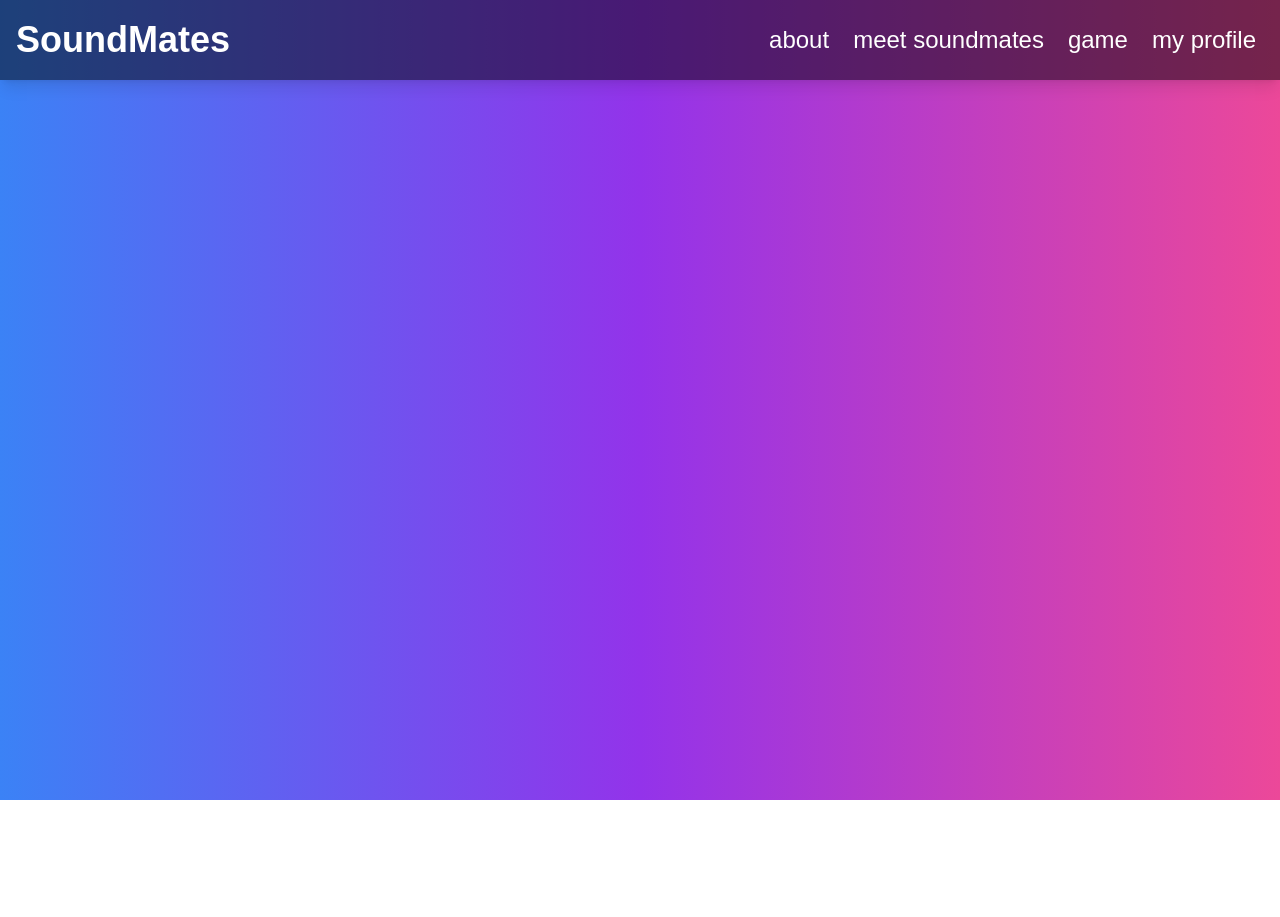
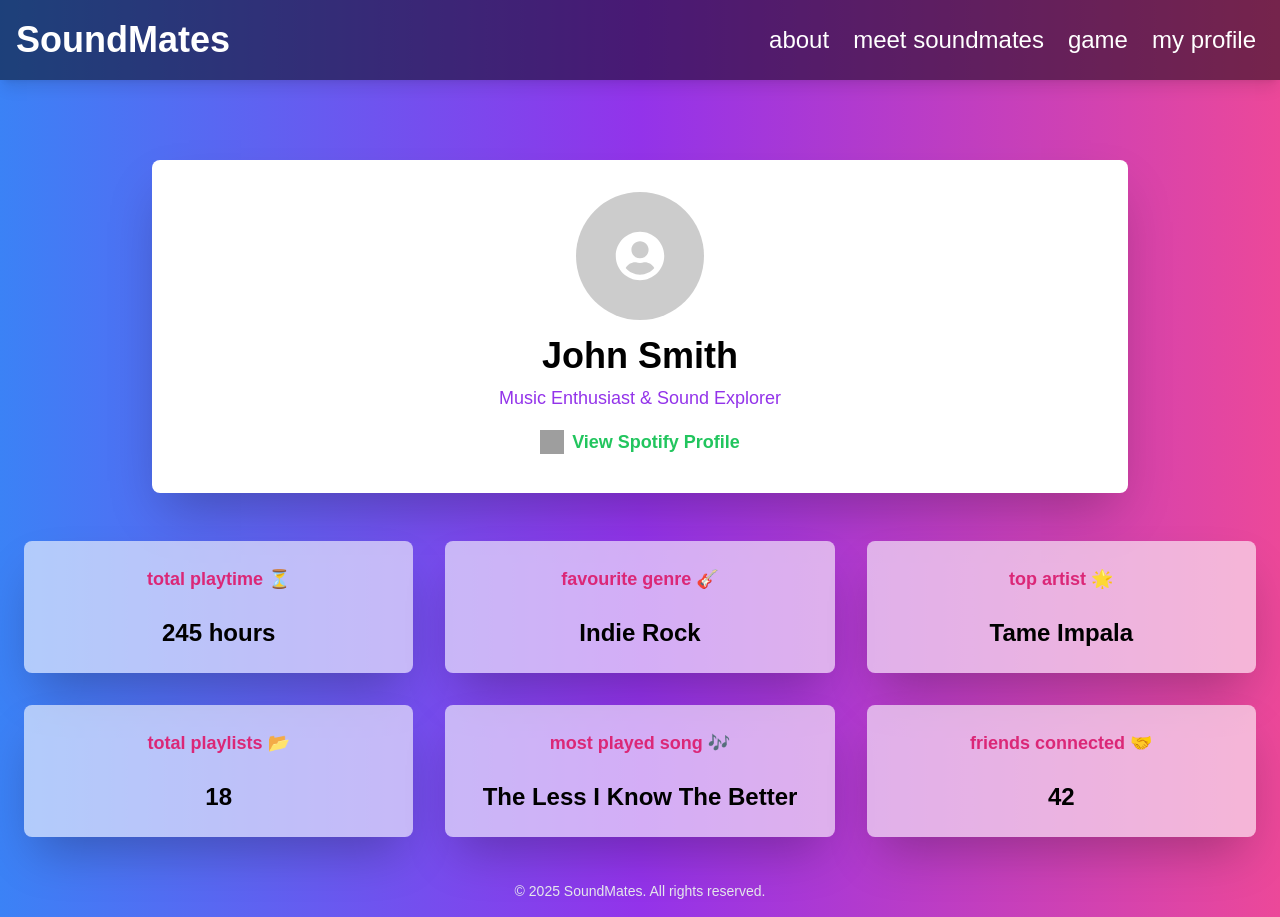
Before and after one commit to AhmedJader/SoundMates, a Next.js app: page /profile in a window 1280 px wide. Before the commit the page ends 800 px from the top, so only its background shows below. Built offline with nearby package versions, Linux system fonts and the light colour scheme; grey boxes are pictures that could not be loaded.

Commit message:
fix stuff

```diff
--- a/src/app/about/page.tsx
+++ b/src/app/about/page.tsx
@@ -50,10 +50,10 @@ const AboutPage = () => {
 
                 <div className="mt-12 text-center">
                     <button
-                        onClick={() => router.push('/features')}
+                        onClick={() => router.push('/profile')}
                         className="px-6 py-3 mt-[-20] bg-green-500 text-white rounded-full hover:bg-green-600 transition"
                     >
-                        Explore Features
+                        Explore Profile
                     </button>
                 </div>
             </section>
--- a/src/app/chat/page.tsx
+++ b/src/app/chat/page.tsx
@@ -1,198 +1,84 @@
 "use client";
 
-import { useState, useEffect, useRef } from "react";
+import React, { useState } from "react";
+import axios from "axios";
 
-export default function Chat() {
-  const [messages, setMessages] = useState([
-    {
-      user: "John Doe",
-      message: "Hello! How are you doing today?",
-      timestamp: "10:15 AM"
-    },
-    {
-      user: "You",
-      message: "I'm doing great, thanks for asking!",
-      timestamp: "10:16 AM"
-    },
-  ]);
-  const [message, setMessage] = useState("");
-  const messageContainerRef = useRef(null);
+// Define the type for message objects
+type Message = {
+  role: "user" | "ai"; // Role can only be "user" or "ai"
+  content: string; // Content is a string
+};
 
-  // Scroll to the bottom when a new message is added
-  useEffect(() => {
-    if (messageContainerRef.current) {
-      messageContainerRef.current.scrollTop = messageContainerRef.current.scrollHeight;
-    }
-  }, [messages]);
+// Array of fake AI names
+const fakeNames = [
+  "Alex", "Jordan", "Taylor", "Casey", "Morgan", "Riley", "Skyler", "Cameron", "Dakota", "Phoenix"
+];
 
-  // Handle new message submission
-  const sendMessage = (e) => {
-    e.preventDefault();
+const Hero = () => {
+  const [messages, setMessages] = useState<Message[]>([]); // Explicitly type the state
+  const [input, setInput] = useState<string>("");
+  const [aiNameIndex, setAiNameIndex] = useState<number>(0); // To cycle through fake names
 
-    if (!message) {
-      alert("Please enter a message");
-      return;
+  const handleSendMessage = async () => {
+    if (input.trim() === "") return;
+
+    const userMessage: Message = { role: "user", content: input };
+
+    try {
+      // Append the user's message and AI response together
+      const response = await axios.post("/api/cohere-chat", { message: input });
+      const aiMessage: Message = {
+        role: "ai",
+        content: response.data.content
+      };
+
+      // Update state with both messages at once
+      setMessages((prev) => [...prev, userMessage, aiMessage]);
+
+      // Cycle through fake names
+      setAiNameIndex((prevIndex) => (prevIndex + 1) % fakeNames.length);
+    } catch (error) {
+      console.error("Error sending message:", error);
+
+      // If there's an error, still update with the user's message
+      setMessages((prev) => [...prev, userMessage]);
     }
 
-    // Add new message to the state
-    const newMessage = {
-      user: "You",
-      message,
-      timestamp: new Date().toLocaleTimeString(),
-    };
-    setMessages([...messages, newMessage]);
-    setMessage(""); // Clear the input field after sending the message
+    setInput(""); // Clear the input field
   };
 
   return (
-    <div className="chat-container">
-      <div className="sidebar bg-gradient-to-r from-blue-500 via-purple-600 to-pink-500 text-white">
-        <h2>Profiles</h2>
-        <ul>
-          <li>John Doe</li>
-          <li>Jane Smith</li>
-          <li>Michael Johnson</li>
-          <li>Emily Davis</li>
-        </ul>
-      </div>
-
-      <div className="chat-box">
-        <h1 className="chat-header">John Doe</h1>
-        <div ref={messageContainerRef} className="messages">
+    <div className="w-full antialiased overflow-x-hidden mx-auto relative z-10 min-h-screen flex flex-col justify-between bg-gradient-to-r from-blue-500 via-purple-600 to-pink-500 text-white">
+      <div className="max-w-lg mx-auto flex flex-col h-full">
+        <h1 className="text-3xl font-bold text-center py-4">Chat AI Tool</h1>
+        <div className="flex-grow bg-white/10 rounded-lg p-4 overflow-y-scroll shadow-lg">
           {messages.map((msg, index) => (
-            <div
-              key={index}
-              className={`message ${msg.user === "You" ? "sent" : "received"}`}
-            >
-              <div className="message-content">
-                <strong>{msg.user}: </strong>{msg.message}
-              </div>
-              <span className="timestamp">{msg.timestamp}</span>
+            <div key={index} className="mb-4">
+              <p className={`font-semibold ${msg.role === "user" ? "text-blue-200" : "text-green-200"}`}>
+                {msg.role === "user" ? "You" : fakeNames[aiNameIndex]}:
+              </p>
+              <p className="mt-1">{msg.content}</p>
             </div>
           ))}
         </div>
-        <form onSubmit={sendMessage} className="message-form">
-          <textarea
-            placeholder="Type a message..."
-            value={message}
-            onChange={(e) => setMessage(e.target.value)}
-            required
+        <div className="mt-4 flex gap-2">
+          <input
+            type="text"
+            value={input}
+            onChange={(e) => setInput(e.target.value)}
+            placeholder="Type your message here..."
+            className="flex-grow px-4 py-2 rounded-md border border-white/20 bg-white/20 text-white placeholder-white/70 focus:outline-none focus:ring focus:ring-purple-400"
           />
-          <button type="submit">Send</button>
-        </form>
+          <button
+            onClick={handleSendMessage}
+            className="px-4 py-2 bg-purple-600 rounded-md text-white font-bold hover:bg-purple-700 transition"
+          >
+            Send
+          </button>
+        </div>
       </div>
-
-      <style jsx>{`
-        .chat-container {
-          display: flex;
-          height: 100vh;
-          background-color: #f8f9fa;
-        }
-        .sidebar {
-          width: 250px;
-          color: white;
-          padding: 20px;
-          display: flex;
-          flex-direction: column;
-          align-items: center;
-          box-shadow: 2px 0 8px rgba(0, 0, 0, 0.1);
-        }
-        .sidebar h2 {
-          color: #fff;
-          font-size: 22px;
-          margin-bottom: 15px;
-        }
-        .sidebar ul {
-          list-style: none;
-          padding: 0;
-        }
-        .sidebar ul li {
-          margin-bottom: 10px;
-          cursor: pointer;
-        }
-        .sidebar ul li:hover {
-          color: #007bff;
-        }
-        .chat-box {
-          flex-grow: 1;
-          padding: 20px;
-          background-color: white;
-          box-shadow: 0 4px 10px rgba(0, 0, 0, 0.1);
-          display: flex;
-          flex-direction: column;
-          justify-content: space-between;
-          height: 100%;
-        }
-        .chat-header {
-          font-size: 28px;
-          font-weight: bold;
-          margin-bottom: 20px;
-          color: #495057;
-          text-align: center;
-        }
-        .messages {
-          flex-grow: 1;
-          overflow-y: auto;
-          padding-right: 15px;
-          margin-bottom: 20px;
-          display: flex;
-          flex-direction: column;
-          gap: 15px;
-        }
-        .message {
-          display: flex;
-          flex-direction: column;
-          padding: 12px;
-          border-radius: 10px;
-          box-shadow: 0 3px 5px rgba(0, 0, 0, 0.05);
-          position: relative;
-          max-width: 80%;
-        }
-        .sent {
-          align-self: flex-end;
-          background-color: #d4edda;
-        }
-        .received {
-          align-self: flex-start;
-          background-color: #f8d7da;
-        }
-        .message-content {
-          font-size: 16px;
-          line-height: 1.4;
-        }
-        .timestamp {
-          font-size: 12px;
-          color: #868e96;
-          margin-top: 5px;
-          text-align: right;
-        }
-        .message-form {
-          display: flex;
-          flex-direction: column;
-          gap: 15px;
-          padding: 10px;
-          align-items: center;
-        }
-        .message-form textarea {
-          width: 100%;
-          padding: 12px;
-          font-size: 16px;
-          border-radius: 8px;
-          border: 1px solid #ccc;
-        }
-        .message-form button {
-          padding: 12px 20px;
-          background: #007bff;
-          color: white;
-          border: none;
-          border-radius: 8px;
-          cursor: pointer;
-          transition: background-color 0.3s ease;
-        }
-        .message-form button:hover {
-          background: #0056b3;
-        }
-      `}</style>
     </div>
   );
-}
+};
+
+export default Hero;
--- a/src/app/profile/page.tsx
+++ b/src/app/profile/page.tsx
@@ -14,32 +14,20 @@ interface Profile {
 
 interface Artist {
   name: string;
-  genres: string[];
   images: Array<{ url: string }>;
   id: string;
 }
 
-interface FakeProfile {
+interface Track {
   name: string;
-  avatar: string;
-  spotifyProfile: string;
-  bio: string;
-  stats: Array<{ title: string; value: string }>;
-}
-
-const firstNames = ['Alex', 'Jamie', 'Taylor', 'Jordan', 'Morgan', 'Casey', 'Drew', 'Riley', 'Skyler', 'Parker'];
-const lastNames = ['Smith', 'Johnson', 'Lee', 'Brown', 'Garcia', 'Martinez', 'Davis', 'Lopez', 'Wilson', 'Anderson'];
-
-function getRandomName() {
-  const firstName = firstNames[Math.floor(Math.random() * firstNames.length)];
-  const lastName = lastNames[Math.floor(Math.random() * lastNames.length)];
-  return `${firstName} ${lastName}`;
+  images: Array<{ url: string }>;
+  id: string;
 }
 
 export default function ProfileStats() {
   const [profile, setProfile] = useState<Profile | null>(null);
-  const [topArtists, setTopArtists] = useState<Artist[]>([]);
-  const [fakeProfiles, setFakeProfiles] = useState<FakeProfile[]>([]);
+  const [topArtist, setTopArtist] = useState<Artist | null>(null);
+  const [topTrack, setTopTrack] = useState<Track | null>(null);
 
   useEffect(() => {
     const token = localStorage.getItem('spotify_access_token');
@@ -52,77 +40,127 @@ export default function ProfileStats() {
         },
       })
         .then((response) => response.json())
-        .then((data) => setProfile(data))
+        .then((data) => {
+          setProfile(data); // Set profile data
+        })
         .catch((error) => console.error('Error fetching profile:', error));
 
       // Fetch top artist data
-      fetch('https://api.spotify.com/v1/me/top/artists?limit=10', {
+      fetch('https://api.spotify.com/v1/me/top/artists?limit=1', {
         headers: {
           Authorization: `Bearer ${token}`,
         },
       })
         .then((response) => response.json())
-        .then((data) => setTopArtists(data.items))
-        .catch((error) => console.error('Error fetching top artists:', error));
+        .then((data) => {
+          const artist = data.items[0]; // Assuming the response is an array of artists
+          setTopArtist({
+            name: artist.name,
+            images: artist.images,
+            id: artist.id,
+          });
+        })
+        .catch((error) => console.error('Error fetching top artist:', error));
+
+      // Fetch top track data
+      fetch('https://api.spotify.com/v1/me/top/tracks?limit=1', {
+        headers: {
+          Authorization: `Bearer ${token}`,
+        },
+      })
+        .then((response) => response.json())
+        .then((data) => {
+          const track = data.items[0]; // Assuming the response is an array of tracks
+          setTopTrack({
+            name: track.name,
+            images: track.images,
+            id: track.id,
+          });
+        })
+        .catch((error) => console.error('Error fetching top track:', error));
     } else {
       console.error('No access token found');
     }
   }, []);
 
-  useEffect(() => {
-    if (topArtists.length > 0) {
-      // Deduce common genres
-      const genreCounts: Record<string, number> = {};
-      topArtists.forEach((artist) => {
-        artist.genres.forEach((genre) => {
-          genreCounts[genre] = (genreCounts[genre] || 0) + 1;
-        });
-      });
-
-      const commonGenres = Object.entries(genreCounts)
-        .sort((a, b) => b[1] - a[1])
-        .slice(0, 5)
-        .map(([genre]) => genre);
-
-      // Generate fake profiles
-      const fakeProfiles = Array.from({ length: 5 }).map((_, index) => ({
-        name: getRandomName(),
-        avatar: '', // Placeholder icon or random URL
-        spotifyProfile: `https://open.spotify.com/user/fake_user_${index + 1}`,
-        bio: `Fan of ${commonGenres.join(', ')}`,
-        stats: [
-          { title: 'total playtime ⏳', value: `${Math.floor(Math.random() * 300) + 100} hours` },
-          { title: 'favourite genre 🎸', value: commonGenres[index % commonGenres.length] || 'Unknown' },
-          { title: 'top artist 🌟', value: topArtists[index % topArtists.length]?.name || 'Unknown' },
-          { title: 'total playlists 📂', value: `${Math.floor(Math.random() * 50)}` },
-          { title: 'most played song 🎶', value: topArtists[index % topArtists.length]?.name || 'Unknown' },
-          { title: 'friends connected 🤝', value: `${Math.floor(Math.random() * 100)}` },
-        ],
-      }));
-
-      setFakeProfiles(fakeProfiles);
-    }
-  }, [topArtists]);
+  const dummyData = {
+    name: "John Smith",
+    avatar: "", // Placeholder icon
+    spotifyProfile: "https://open.spotify.com/user/spotify_user_id",
+    bio: "Music Enthusiast & Sound Explorer",
+    stats: [
+      { title: "total playtime ⏳ ", value: "245 hours" },
+      { title: "favourite genre 🎸", value: "Indie Rock" },
+      { title: "top artist 🌟", value: "Tame Impala" },
+      { title: "total playlists 📂", value: "18" },
+      { title: "most played song 🎶", value: "The Less I Know The Better" },
+      { title: "friends connected 🤝", value: "42" }, // Default dummy value for friends connected
+    ],
+  };
 
   return (
     <main className="w-full antialiased overflow-x-hidden mx-auto relative z-10 min-h-screen flex flex-col bg-gradient-to-r from-blue-500 via-purple-600 to-pink-500 text-white">
+      {/* Navbar */}
       <Navbar />
 
+      {/* Profile Section */}
       <section className="pt-20 text-black mt-20 mx-auto w-full max-w-5xl px-6 text-center">
-        {fakeProfiles.map((fakeProfile, index) => (
-          <div key={index} className="bg-white p-8 rounded-lg shadow-2xl mb-8">
-            <h1 className="text-4xl font-bold">{fakeProfile.name}</h1>
-            <p className="text-lg text-purple-600">{fakeProfile.bio}</p>
-            <div className="mt-4">
-              {fakeProfile.stats.map((stat, i) => (
-                <p key={i}>
-                  <strong>{stat.title}</strong>: {stat.value}
-                </p>
-              ))}
-            </div>
+        <div className="bg-white p-8 rounded-lg shadow-2xl">
+          {/* Avatar Section */}
+          <div className="w-32 h-32 mx-auto mb-4" style={{ borderRadius: '50%', backgroundColor: '#ccc', display: 'flex', justifyContent: 'center', alignItems: 'center' }}>
+            {profile && profile.images.length > 0 ? (
+              <img
+                src={profile.images[0]?.url}
+                alt={`${profile.display_name}'s Avatar`}
+                className="w-full h-full rounded-full"
+              />
+            ) : (
+              <FaUserCircle size={50} color="#fff" />
+            )}
+          </div>
+          <h1 className="text-4xl font-bold mb-2">{profile ? profile.display_name : dummyData.name}</h1>
+          <p className="text-lg text-purple-600">{profile ? profile.email : dummyData.bio}</p>
+          <a
+            href={profile ? `https://open.spotify.com/user/${profile.id}` : dummyData.spotifyProfile}
+            target="_blank"
+            rel="noopener noreferrer"
+            className="inline-flex items-center mt-4 text-green-500 hover:text-green-600"
+          >
+            <img
+              src="https://upload.wikimedia.org/wikipedia/commons/8/84/Spotify_icon.svg" // Spotify logo URL
+              alt="Spotify Logo"
+              className="w-6 h-6 mr-2"
+            />
+            <span className="font-semibold text-lg">View Spotify Profile</span>
+          </a>
+        </div>
+      </section>
+
+      {/* Stats Section */}
+      <section className="mt-12 mb-20 w-full max-w-7xl mx-auto px-6 grid grid-cols-1 sm:grid-cols-2 lg:grid-cols-3 gap-8">
+        {dummyData.stats.map((stat, index) => (
+          <div
+            key={index}
+            className="bg-white text-black bg-opacity-60 p-6 rounded-lg shadow-2xl flex flex-col items-center"
+          >
+            <h3 className="text-lg font-bold text-pink-600 mb-6">{stat.title}</h3>
+            <p className="text-2xl font-bold">
+              {stat.title === "friends connected 🤝"
+                ? profile ? profile.followers.total.toString() : stat.value // Use profile.followers.total if available
+                : stat.title === "top artist 🌟"
+                ? topArtist ? topArtist.name : stat.value // Display top artist name if available
+                : stat.title === "most played song 🎶"
+                ? topTrack ? `${topTrack.name} by ${topArtist?.name}` : stat.value // Display top track with artist name
+                : stat.value}
+            </p>
           </div>
         ))}
       </section>
+
+      {/* Footer */}
+      <footer className="absolute bottom-4 text-center w-full text-sm text-gray-200">
+        © {new Date().getFullYear()} SoundMates. All rights reserved.
+      </footer>
     </main>
   );
 }
--- a/src/pages/api/cohere-chat.js
+++ b/src/pages/api/cohere-chat.js
@@ -15,7 +15,7 @@ export default async function handler(req, res) {
         messages: [
           {
             role: 'system',
-            content: 'You provide the lyrics to the songs requested by the user.',
+            content: 'You will respond to the user with a song recommendation, and based on user input regarding music you will try to have similar music taste and open to explore similar musical genres.',
           },
           {
             role: 'user',
```
